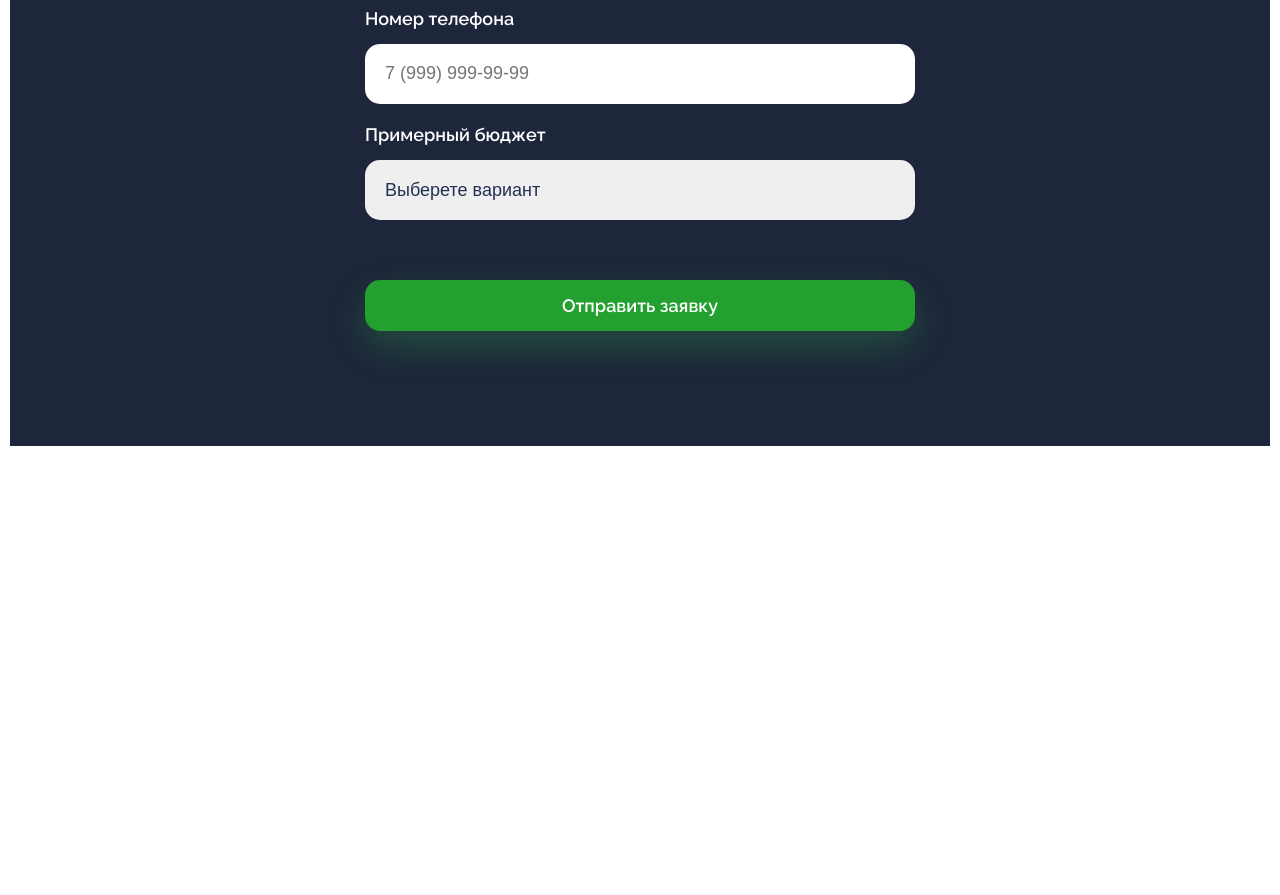
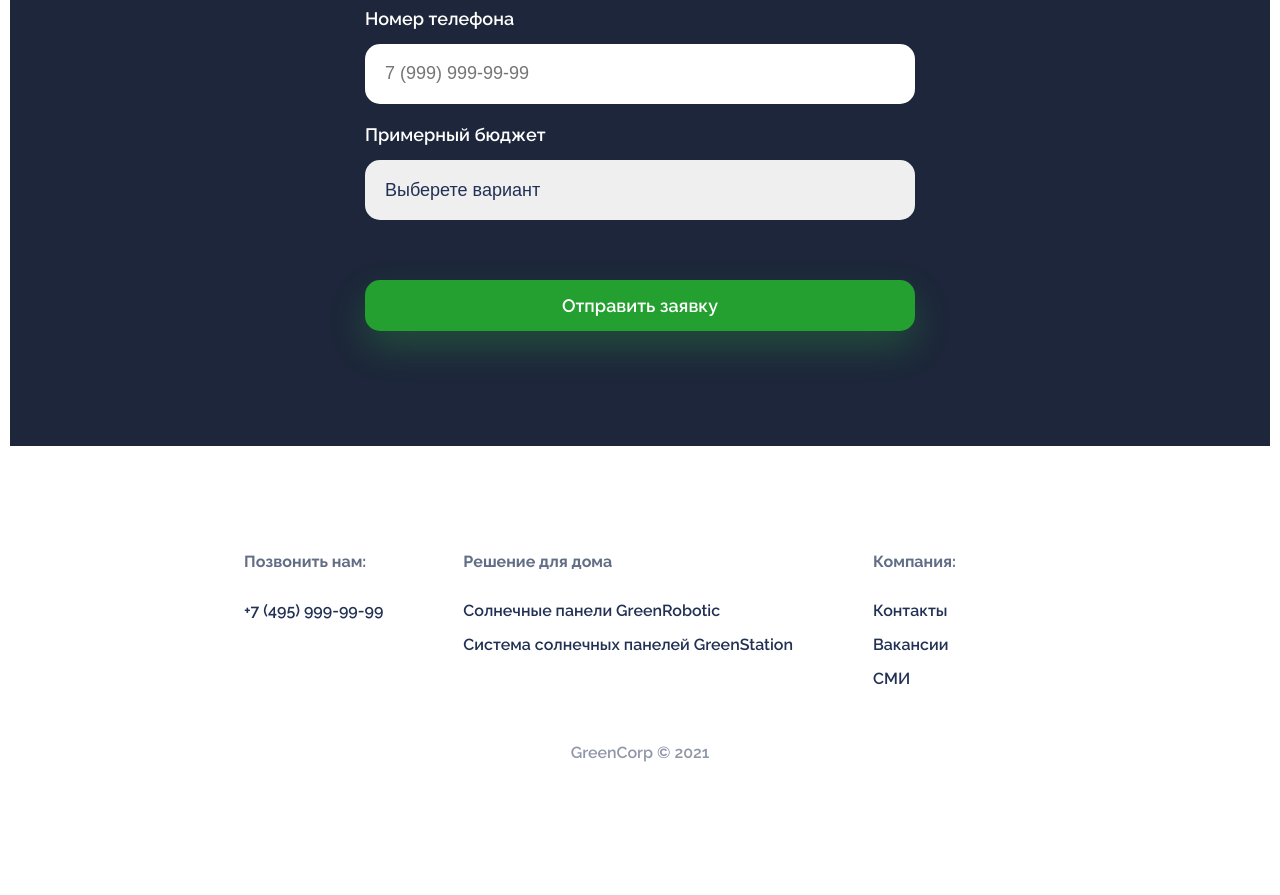
Before and after one commit to makcwell/green-corp-landing, a plain HTML site: page index.html in a window 1280 px wide. Shown: the part 1480-2375 px from the top of the page. Before the commit the page ends 1936 px from the top, so only its background shows below. Drawn offline with Linux system fonts and the light colour scheme.

Commit message:
"Коммит"

```diff
--- a/index.html
+++ b/index.html
@@ -63,6 +63,39 @@
       </form>
     </div>
   </section>
+
+  <footer>
+    <div class="footer__conteiner">
+      <div class="footer__group">
+        <h3>Позвонить нам:</h3>
+        <div class="footer__links">
+          <a href="tel:74959999999">+7 (495) 999-99-99</a>
+        </div>
+      </div>
+
+      <div class="footer__group">
+        <h3>Решение для дома</h3>
+        <div class="footer__links">
+          <a href=#>Солнечные панели GreenRobotic</a>
+          <a href=#>Система солнечных панелей GreenStation</a>
+        </div>
+      </div>
+
+
+      <div class="footer__group">
+        <h3>Компания:</h3>
+        <div class="footer__links">
+          <a href=#>Контакты</a>
+          <a href=#>Вакансии</a>
+          <a href=#>СМИ</a>
+        </div>
+      </div>
+    </div>
+    <div class="footer__copyright">
+      GreenCorp © 2021
+    </div>
+
+  </footer>
 </body>
 
 </html>
--- a/main.css
+++ b/main.css
@@ -160,3 +160,39 @@ button:hover {
     box-shadow: 0 16px 36px rgba(246 152 12 / 20%);
     transition: 0.3s ease-in;
 }
+
+footer {
+    padding: 90px 20px;
+    font-size: 16px;
+    font-weight: 600;
+}
+
+.footer__conteiner{
+    display: flex;
+    justify-content: center;
+}
+
+.footer__copyright {
+    padding: 40px;
+    text-align: center;
+    opacity: 0.5;
+}
+
+.footer__group {
+    padding-right: 80px;
+}
+
+.footer__group h3 {
+    font-size: 16px;
+    opacity: 0.7;
+    margin-bottom: 30px;
+}
+
+.footer__links {
+    display: flex;
+    flex-direction: column;
+}
+
+.footer__links a {
+    padding-bottom: 15px;
+}
```
